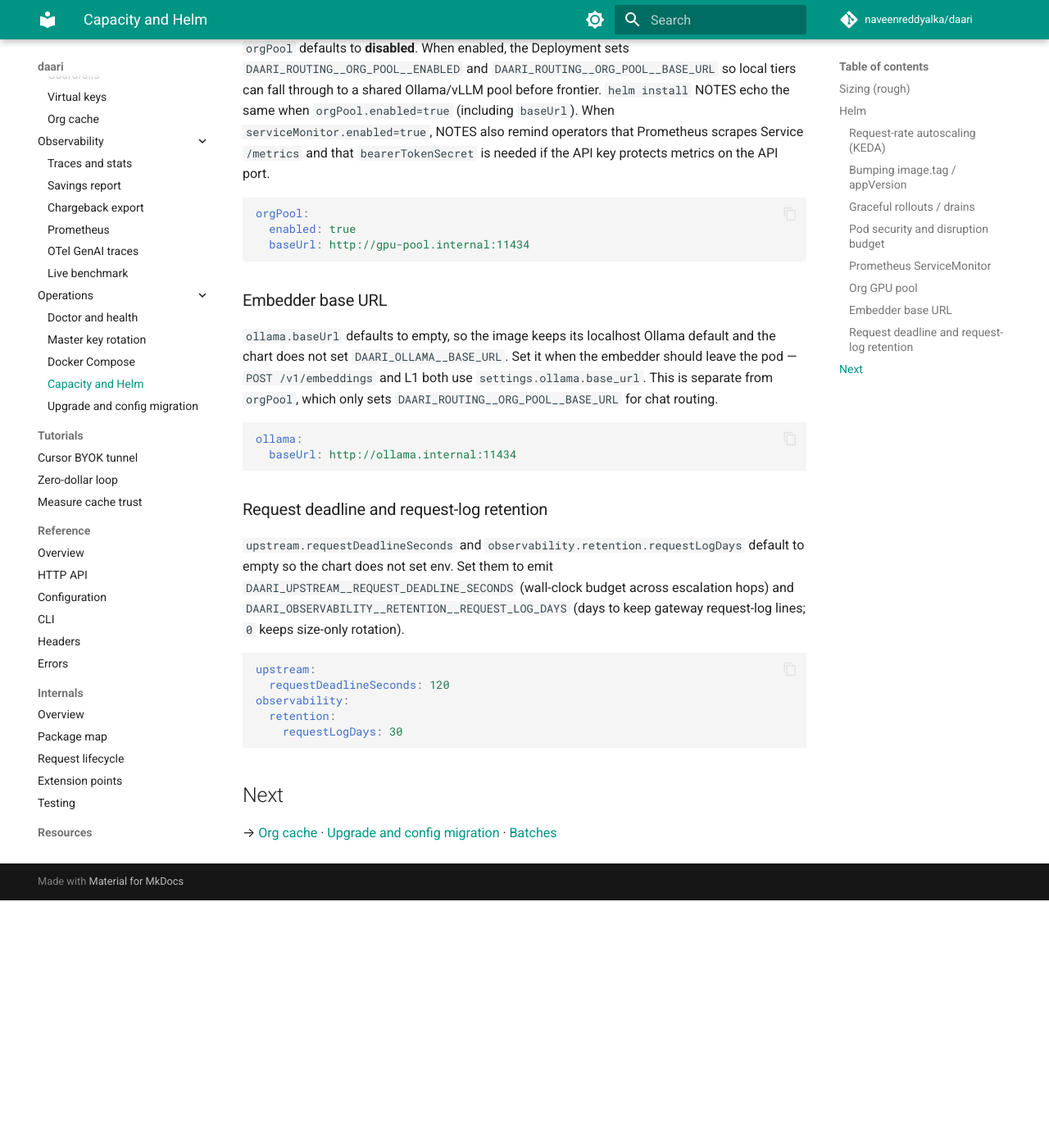
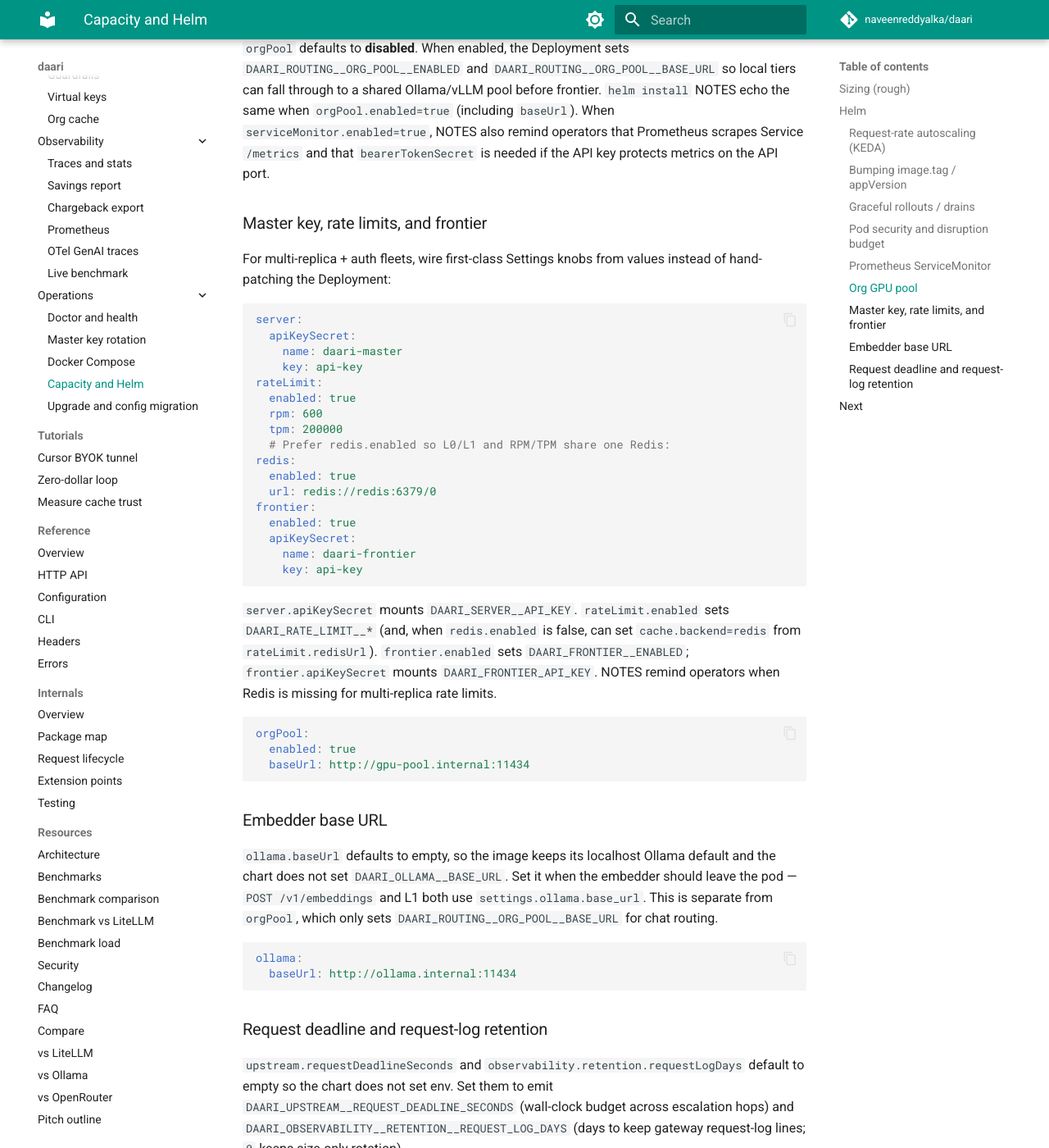
Before and after one commit to naveenreddyalka/daari, an MkDocs documentation site: the page built from docs/developer/guides/operations/capacity-helm.md, in a window 1280 px wide and 1400 px high, scrolled down 3971 px. Shown: the whole window at 82% size. Built offline with MkDocs 1.6.1 and Material for MkDocs 9.7.7, drawn with Linux system fonts in a browser that asks for light colours; comment, search, counter and statistics services are not loaded; before the commit the page ends 5069 px from its top, so only the background shows below that.

Commit message:
feat(helm): surface master API key, rate limits, and frontier
Chart values wire Secret-backed master and frontier keys plus rate-limit
env (reusing cache Redis when present) for multi-replica fleets.

Co-authored-by: Cursor <cursoragent@cursor.com>

````diff
--- a/docs/developer/guides/operations/capacity-helm.md
+++ b/docs/developer/guides/operations/capacity-helm.md
@@ -154,6 +154,37 @@ local tiers can fall through to a shared Ollama/vLLM pool before frontier.
 Prometheus scrapes Service `/metrics` and that `bearerTokenSecret` is needed if
 the API key protects metrics on the API port.
 
+### Master key, rate limits, and frontier
+
+For multi-replica + auth fleets, wire first-class Settings knobs from values
+instead of hand-patching the Deployment:
+
+```yaml
+server:
+  apiKeySecret:
+    name: daari-master
+    key: api-key
+rateLimit:
+  enabled: true
+  rpm: 600
+  tpm: 200000
+  # Prefer redis.enabled so L0/L1 and RPM/TPM share one Redis:
+redis:
+  enabled: true
+  url: redis://redis:6379/0
+frontier:
+  enabled: true
+  apiKeySecret:
+    name: daari-frontier
+    key: api-key
+```
+
+`server.apiKeySecret` mounts `DAARI_SERVER__API_KEY`. `rateLimit.enabled` sets
+`DAARI_RATE_LIMIT__*` (and, when `redis.enabled` is false, can set
+`cache.backend=redis` from `rateLimit.redisUrl`). `frontier.enabled` sets
+`DAARI_FRONTIER__ENABLED`; `frontier.apiKeySecret` mounts `DAARI_FRONTIER_API_KEY`.
+NOTES remind operators when Redis is missing for multi-replica rate limits.
+
 ```yaml
 orgPool:
   enabled: true
````
Also changed, not shown: docs/TRACKING.md (+9 -0 lines), 4 other files.
